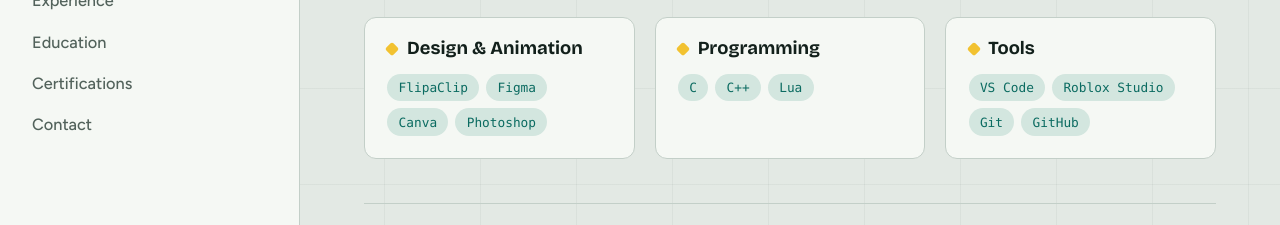
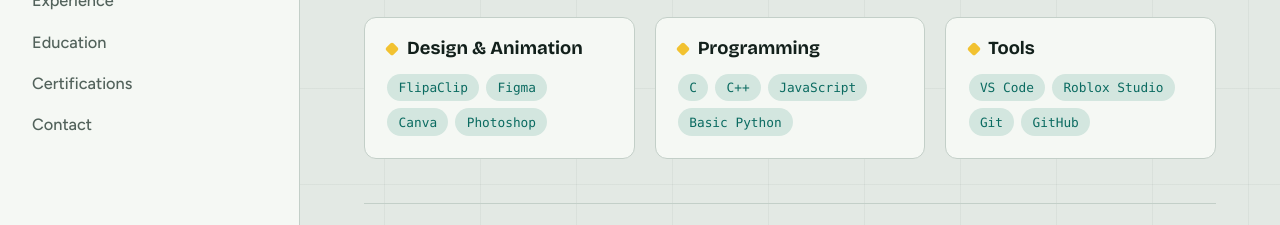
Before and after one commit to enxiejohn/Portfolio, a plain HTML site: page index.html in a window 1280 px wide. Shown: the part 392-617 px from the top of the page. Drawn offline with nearby package versions, Linux system fonts and the light colour scheme.

Commit message:
Replace Lua with JavaScript and Basic Python

```diff
--- a/index.html
+++ b/index.html
@@ -73,7 +73,8 @@
             <ul class="tags">
               <li>C</li>
               <li>C++</li>
-              <li>Lua</li>
+              <li>JavaScript</li>
+              <li>Basic Python</li>
             </ul>
           </div>
           <div class="skill-group">
```
